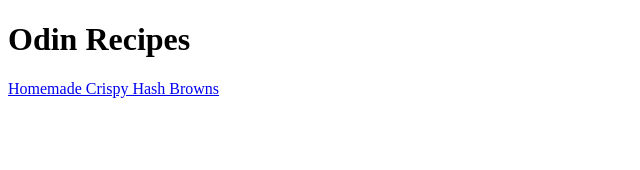
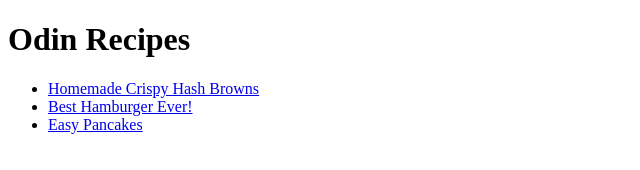
Before and after one commit to Indemeros/odin-recipes, a plain HTML site: page index.html in a window 1280 px wide. Shown: the whole page, without its empty margins (0-640 px from the left). Drawn offline with Linux system fonts and the light colour scheme.

Commit message:
Make a list of anchors to recipe pages

```diff
--- a/index.html
+++ b/index.html
@@ -6,6 +6,11 @@
     </head>
     <body>
         <h1>Odin Recipes</h1>
-        <a href="recipes/hash-browns.html">Homemade Crispy Hash Browns</a>
+        <ul>
+            <li><a href="recipes/hash-browns.html">Homemade Crispy Hash Browns</a></li>
+            <li><a href="recipes/burger.html">Best Hamburger Ever!</a></li>
+            <li><a href="recipes/pancakes.html">Easy Pancakes</a></li>
+        </ul>
+
     </body>
 </html>
```
